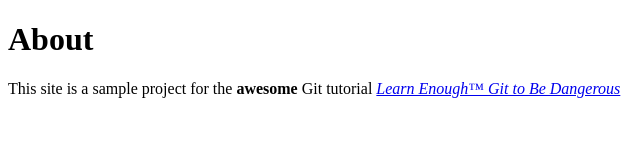
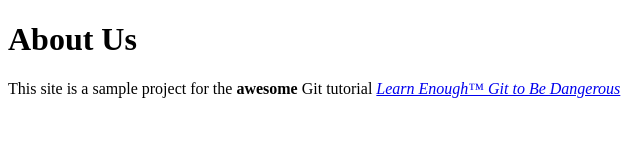
Before and after one commit to bearner/website, a plain HTML site: page about.html in a window 1280 px wide. Shown: the full height of the page, 0-640 px from the left. Drawn offline with Linux system fonts and the light colour scheme.

Commit message:
Change about page heading

```diff
--- a/about.html
+++ b/about.html
@@ -4,7 +4,7 @@
     <title>About Us</title>
   </head>
   <body>
-    <h1>About</h1>
+    <h1>About Us</h1>
     <p>
       This site is a sample project for the <strong>awesome</strong> Git
       tutorial <a href="http://learnenough.com/git-tutorial"><em>Learn Enough™ Git to Be Dangerous</em></a>
```
Also changed, not shown: index.html (+1 -1 lines).
